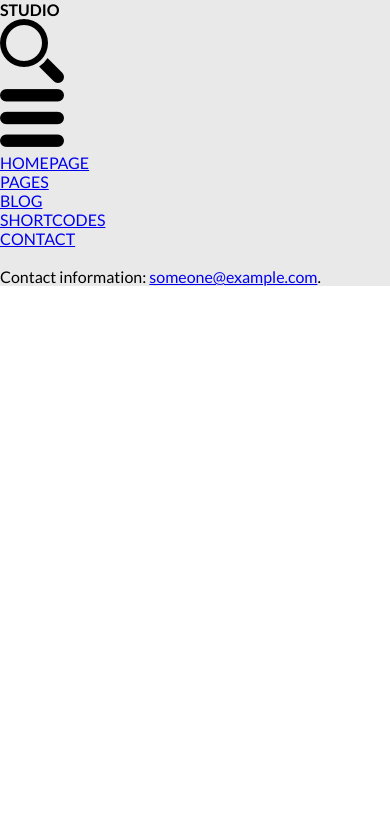
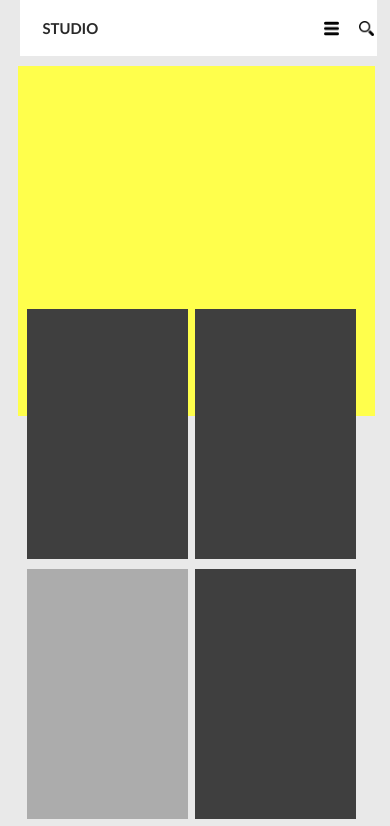
Before and after one commit to alyakin/laptop-phone, a plain HTML site: page index.html in a window 390 px wide. Shown: the top 826 px of the page. Drawn offline with Linux system fonts and the light colour scheme.

Commit message:
editing phone css

```diff
--- a/css/my-style.css
+++ b/css/my-style.css
@@ -101,11 +101,11 @@ nav ul li a {
     }
 
     #small-box1, #small-box3 {
-        margin-right: 5%;
+        margin-right: 1%;
     }
 
     #small-box3 {
-        margin-right: 5%;
+        margin-right: 1%;
     }
 
     #small-box4 {
@@ -154,5 +154,145 @@ nav ul li a {
 
 @media screen and (max-width: 768px) {
 
+    nav.container {
+    background-color: #fff;
+    height: 50px;
+    margin-left: 5%;
+    margin-right: 5%;
+}
+
+ .container {
+    width: 90%;
+    margin: 0 auto;
+    padding: 3px;
+}
+
+nav ul {
+    line-height: 15px;
+    font-size: 14px;
+}
+
+li h1 {
+    font-size: 15px;
+    color: #2a2a2a;
 
 }
+
+    ul {
+        width: 100%;
+    }
+    img {
+        height: 15px;
+        width: 15px;
+    }
+
+nav h1, nav ul, nav ul li {
+    float: left;
+}
+
+   a {
+        display: none;
+    }
+
+    .homepage {
+        float: right;
+
+    }
+
+nav ul {
+    list-style: none;
+}
+
+nav ul li {
+    margin-left: 20px;
+    margin-top: 18px;
+
+}
+
+nav ul li a {
+    text-decoration: none;
+    color: #2a2a2a;
+}
+
+/* top box css */
+
+    .top-boxes {
+        width: 91.5%;
+        margin: 0 auto;
+    }
+
+    .left-top-box {
+        width: 100%;
+        height: 350px;
+        background-color: #ffff4c;
+        margin-left: 0.5%;
+        margin-top: 10px;
+        margin-bottom: 10px;
+    }
+
+    #small-box1, #small-box2, #small-box3, #small-box4 {
+        width: 45%;
+        height: 250px;
+        background-color: #3f3f3f;
+        margin-left: 2%;
+        margin-bottom: 10px;
+        float: right;
+
+    }
+
+    #small-box2, #small-box1 {
+    margin-top: 68%;
+    }
+
+    #small-box3 {
+        clear: both;
+    }
+
+    #small-box1, #small-box3 {
+        margin-right: 5%;
+    }
+
+    #small-box3 {
+        margin-right: 5%;
+    }
+
+    #small-box4 {
+        background-color: #acacac;
+    }
+
+    .bottom-boxes {
+        width: 91.5%;
+        margin: 0 auto;
+    }
+
+    .right-bottom-box {
+        width: 40%;
+        height: 410px;
+        background-color: #3f3f3f;
+        margin-left: 10%;
+        margin-top: 40px;
+        margin-bottom: 40px;
+        margin-right: 5%;
+        float: right;
+
+
+    }
+
+    #small-box5, #small-box6, #small-box7, #small-box8 {
+        width: 20%;
+        height: 200px;
+        background-color: #3f3f3f;
+        margin-left: 2%;
+        margin-bottom: 10px;
+        float: left;
+
+    }
+
+    .right-bottom-box {
+        clear: both;
+        background-color: #acacac;
+    }
+    .footer {
+        text-align: center;
+    }
+}
```
